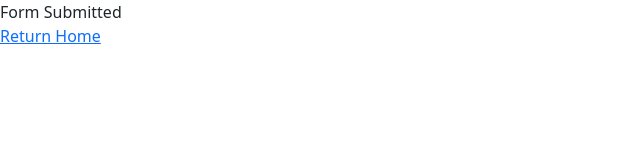
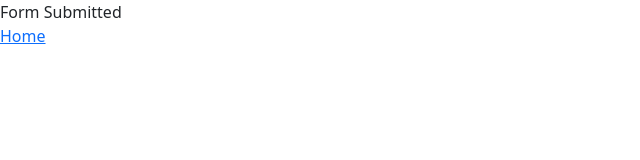
Before and after one commit to LucasAho/blogNextJs, a Next.js app: page /success in a window 1280 px wide. Shown: the top 160 px of the page, without its empty margins (0-640 px from the left). Built offline with nearby package versions, Linux system fonts and the light colour scheme.

Commit message:
testing reroute to /success from contact form on build

```diff
--- a/pages/success.js
+++ b/pages/success.js
@@ -4,7 +4,11 @@ export default function Success() {
         <div>
             Form Submitted
             <br />
-            <Link href="/">Return Home</Link>
+            <Link
+                href="/"
+                as={`/`}>
+                    <a>Home</a>
+            </Link>
         </div>
     )
 }
```
Also changed, not shown: pages/contact.js (+7 -1 lines).
